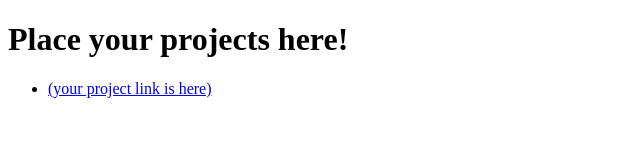
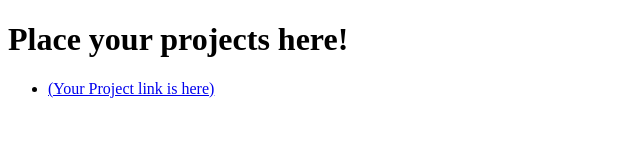
Before and after one commit to rdxSupreme/prp, a plain HTML site: page index.html in a window 1280 px wide. Shown: the full height of the page, 0-640 px from the left. Drawn offline with Linux system fonts and the light colour scheme.

Commit message:
Update index.html

```diff
--- a/index.html
+++ b/index.html
@@ -9,7 +9,7 @@
 <body>
     <h1>Place your projects here!</h1>
     <ul>
-        <li><a target="_blank" href="http://tjdev.club">(your project link is here)</a></li>
+        <li><a target="_blank" href="http://tjdev.club">(Your Project link is here)</a></li>
     </ul>
 </body>
 </html>
```
